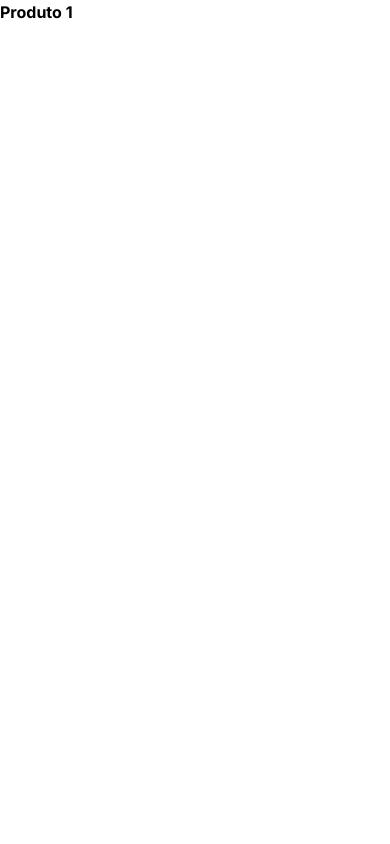
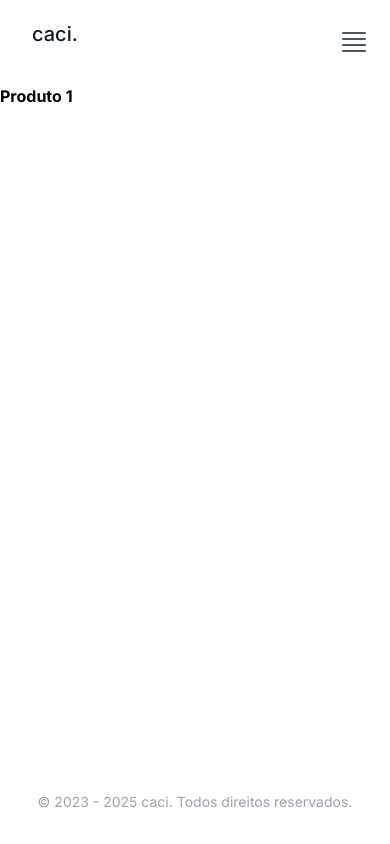
Before and after one commit to nicolasleao/caci-frontend, a Next.js app: page /produtos/1 in a window 390 px wide. Built offline with nearby package versions, Linux system fonts and the light colour scheme.

Commit message:
create basic layout

```diff
--- a/package.json
+++ b/package.json
@@ -9,7 +9,7 @@
     "lint": "next lint"
   },
   "dependencies": {
-    "@heroicons/react": "^2.0.18",
+    "@heroicons/react": "^2.1.1",
     "date-fns": "^2.30.0",
     "next": "13.5.4",
     "react": "^18",
--- /dev/null
+++ b/src/app/_components/Footer.tsx
@@ -0,0 +1,7 @@
+export default function Footer() {
+    return (
+        <footer className="bg-white w-full pt-4 sm:pt-10 lg:pt-12 absolute bottom-0">
+            <div className="py-8 text-center text-sm text-gray-400">© 2023 - 2025 caci. Todos direitos reservados.</div>
+        </footer>
+    )
+}
--- /dev/null
+++ b/src/app/_components/Header/index.tsx
@@ -0,0 +1,55 @@
+"use client"
+import { useState } from "react"
+import Link from "next/link"
+import { Bars4Icon, ShoppingBagIcon } from '@heroicons/react/24/solid'
+
+export default function Header() {
+    const [menuActive, setMenuActive] = useState(false)
+    const [cartActive, setCartActive] = useState(false)
+    const toggleMenu = () => setMenuActive(!menuActive)
+    const toggleCart = () => setCartActive(!cartActive)
+
+    const menuItems = [
+        {
+            name: 'Sobre',
+            href: '/sobre'
+        },
+        {
+            name: 'Shop All',
+            href: '/produtos'
+        },
+    ]
+
+    return (
+        <>
+            <header className="text-gray-600 body-font">
+                <div className="container mx-auto flex p-5 flex-row items-center justify-between">
+                    <a className="flex title-font font-medium items-center text-gray-900 mb-4 md:mb-0">
+                        <span className="ml-3 text-xl">caci.</span>
+                    </a>
+                    <nav className="md:ml-auto flex items-center text-base justify-center invisible md:visible">
+                        {menuItems.map(item => (
+                            <Link href={item.href} className="mr-5 hover:text-gray-900">{item.name}</Link>
+                        ))}
+                        <button className="flex items-center">
+                            <ShoppingBagIcon onClick={toggleCart} className="w-[24px] mr-2 mb-1"/>(2)
+                        </button>
+                    </nav>
+                    <button className="w-[32px] md:invisible" onClick={toggleMenu}>
+                        <Bars4Icon />
+                    </button>
+                </div>
+            </header>
+            {menuActive && (
+                <div className="mobile-menu w-full flex flex-col text-center md:invisible">
+                    {menuItems.map(item => (
+                        <Link href={item.href} className="mt-5 hover:text-gray-900">{item.name}</Link>
+                    ))}
+                    <button className="flex flex-row items-center mx-auto mt-5">
+                        <ShoppingBagIcon onClick={toggleCart} className="w-[24px] mr-2 mb-1"/> Carrinho (2)
+                    </button>
+                </div>
+            )}
+        </>
+    )
+}
--- /dev/null
+++ b/src/app/produtos/layout.tsx
@@ -0,0 +1,22 @@
+import type { Metadata } from 'next'
+import Header from '@/app/_components/Header/index'
+import Footer from '@/app/_components/Footer'
+
+export const metadata: Metadata = {
+  title: 'caci - shop all',
+  description: 'Caci studio',
+}
+
+export default function ProductsLayout({
+  children,
+}: {
+  children: React.ReactNode
+}) {
+  return (
+    <div>
+        <Header />
+        {children}
+        <Footer />
+    </div>
+  )
+}
```
Also changed, not shown: 1 other file (tests, documents, lock files or other folders).
